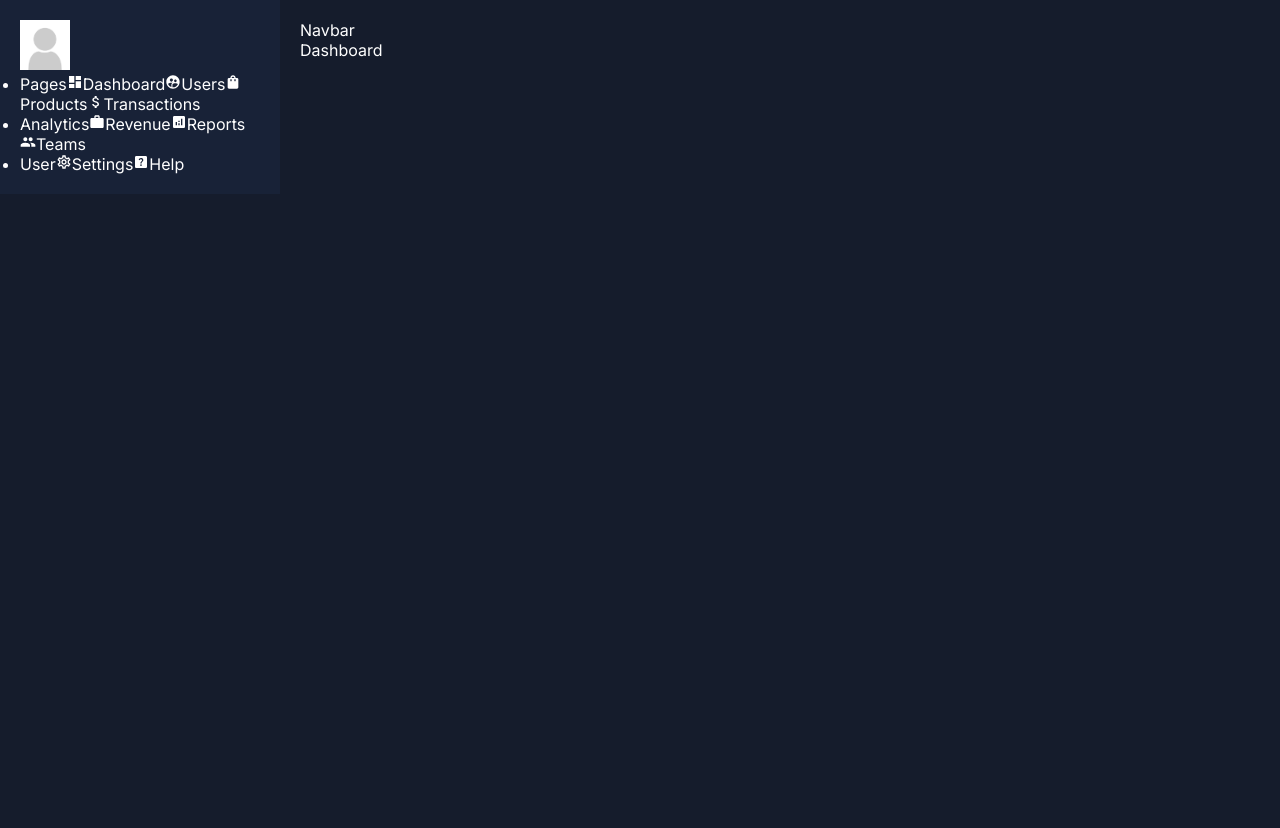
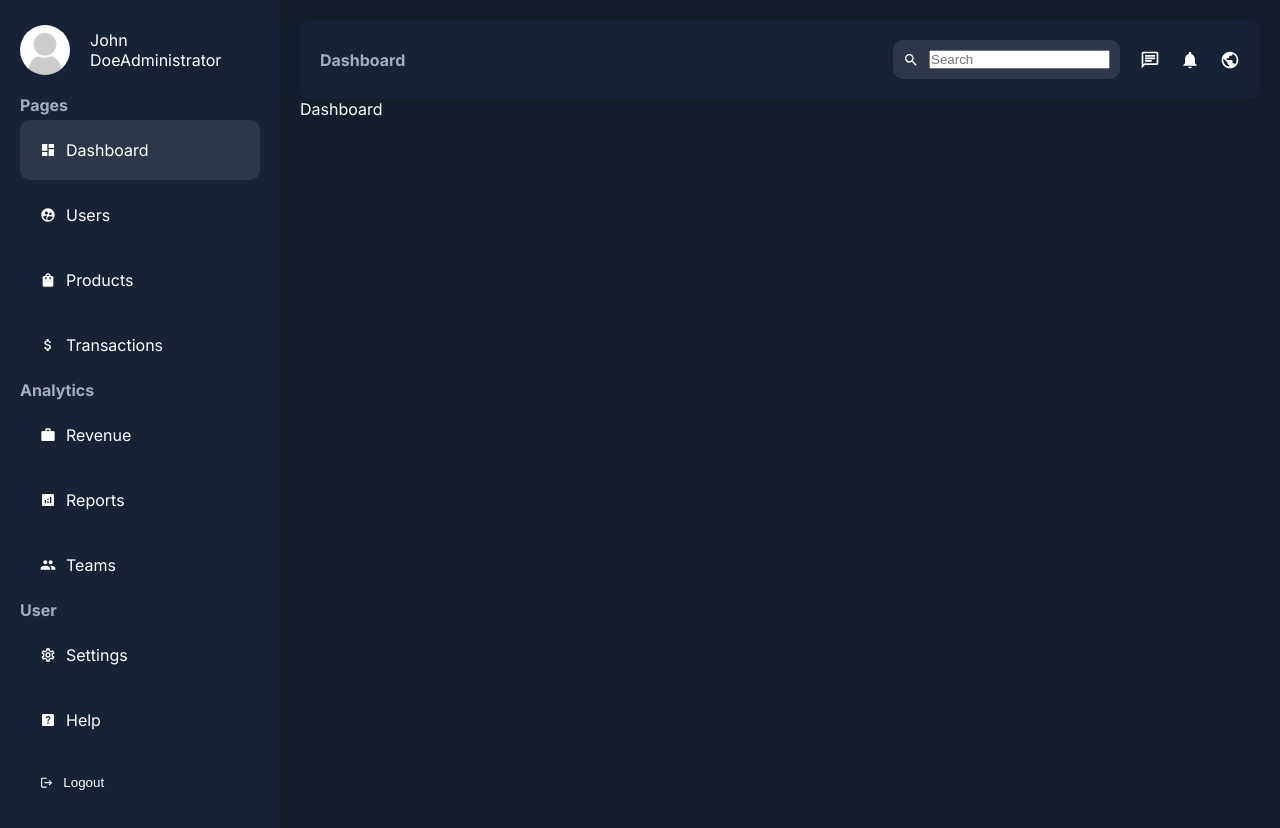
Before and after one commit to MikeAppDev/dashboard-tuto, a Next.js app: page /dashboard in a window 1280 px wide. Before the commit the page ends 800 px from the top, so only its background shows below. Built offline with nearby package versions, Linux system fonts and the light colour scheme.

Commit message:
sideBar + navBar + end progress

```diff
--- a/app/ui/dashboard/navbar/navbar.jsx
+++ b/app/ui/dashboard/navbar/navbar.jsx
@@ -1,7 +1,30 @@
+"use client"
+import styles from './navbar.module.css'
+import { usePathname } from 'next/navigation'
+import {
+  MdNotifications,
+  MdOutlineChat,
+  MdPublic,
+  MdSearch,
+} from "react-icons/md";
+
 const Navbar = () => {
+
+  const pathname = usePathname();
   return (
-    <div>
-      Navbar
+    <div className={styles.container}>
+      <div className={styles.title}>{pathname.split("/").pop()}</div>
+      <div className={styles.menu}>
+        <div className={styles.search}>
+          <MdSearch />
+          <input type="text" placeholder='Search' className={styles.Input} />
+        </div>
+        <div className={styles.icon}>
+          <MdOutlineChat size={20} />
+          <MdNotifications size={20} />
+          <MdPublic size={20} />
+        </div>
+      </div>
     </div>
   )
 }
--- a/app/ui/dashboard/navbar/navbar.module.css
+++ b/app/ui/dashboard/navbar/navbar.module.css
@@ -0,0 +1,40 @@
+.container {
+    padding: 20px;
+    border-radius: 10px;
+    background-color: var(--bgSoft);
+    display: flex;
+    justify-content: space-between;
+    align-items: center;
+}
+
+.title {
+    color: var(--textSoft);
+    font-weight: bold;
+    text-transform: capitalize;
+}
+
+.menu {
+    display: flex;
+    align-items: center;
+    gap: 20px;
+}
+
+.search {
+    display: flex;
+    align-items: center;
+    gap: 10px;
+    background-color: #2e374a;
+    padding: 10px;
+    border-radius: 10px;
+}
+
+.input {
+    background-color: transparent;
+    border: none;
+    color: var(--text);
+}
+
+.icon {
+    display: flex;
+    gap: 20px;
+}
--- a/app/ui/dashboard/sidebar/menuLink/menuLink.jsx
+++ b/app/ui/dashboard/sidebar/menuLink/menuLink.jsx
@@ -1,10 +1,16 @@
+"use client"
 import Link from 'next/link'
 import styles from './menuLink.module.css'
-Link
+import { usePathname } from 'next/navigation';
+
 
 const MenuLink = ({item}) => {
+
+    const pathname = usePathname();
+
+
   return (
-    <Link href={item.path} className={styles.container}>
+    <Link href={item.path} className={`${styles.container} ${pathname === item.path && styles.active}`}>
       {item.icon}
       {item.title}
     </Link>
--- a/app/ui/dashboard/sidebar/menuLink/menuLink.module.css
+++ b/app/ui/dashboard/sidebar/menuLink/menuLink.module.css
@@ -1,4 +1,12 @@
 .container {
-    position: sticky;
-    top: 40px;
+    display: flex;
+    align-items: center;
+    padding: 20px;
+    margin: 5px 0px;
+    border-radius: 10px;
+    gap: 10px;
 }
+
+.container:hover, .active {
+    background-color: #2E374a;
+}
--- a/app/ui/dashboard/sidebar/sidebar.jsx
+++ b/app/ui/dashboard/sidebar/sidebar.jsx
@@ -9,7 +9,8 @@ import {
   MdAnalytics,
   MdPeople,
   MdOutlineSettings,
-  MdHelpCenter } from 'react-icons/md'
+  MdHelpCenter,
+  MdLogout } from 'react-icons/md'
 import MenuLink from './menuLink/menuLink';
 import Image from "next/image";
 
@@ -88,8 +89,12 @@ const Sidebar = () => {
           width="50"
           height="50"
         />
+        <div className='styles.userDetail'>
+          <span className='styles.username'>John Doe</span>
+          <span className='styles.userTitle'>Administrator</span>
+        </div>
       </div>
-      <ul>
+      <ul className={styles.list}>
       {menuItems.map((cat) => (
         <li key={cat.title}>
           <span className={styles.cat}>{cat.title}</span>
@@ -99,6 +104,10 @@ const Sidebar = () => {
           </li>
       ))}
       </ul>
+      <button className={styles.logout}>
+        <MdLogout />
+        Logout
+        </button>
     </div>
   )
 }
--- a/app/ui/dashboard/sidebar/sidebar.module.css
+++ b/app/ui/dashboard/sidebar/sidebar.module.css
@@ -0,0 +1,59 @@
+.container {
+    position: sticky;
+    top: 40px;
+}
+
+.user {
+    display: flex;
+    align-items: center;
+    gap: 20px;
+    margin: 0 0 20px 0;
+}
+
+.userImage {
+    border-radius: 50%;
+    object-fit: cover;
+}
+
+.userDetail {
+    display: flex;
+    flex-direction: column;
+}
+
+.username {
+    font-weight: 500;
+}
+
+.userTitle {
+    font-size: 12px;
+    color: var(--textSoft);
+}
+
+.list {
+    list-style: none;
+}
+
+.cat {
+    color: var(--textSoft);
+    font-weight: bold;
+    font-style: 13px;
+    margin: 10px 0px;
+}
+
+.logout {
+    padding: 20px;
+    margin: 5px 0px;
+    display: flex;
+    align-items: center;
+    gap: 10px;
+    cursor: pointer;
+    border-radius: 10px;
+    background: none;
+    border: none;
+    color: #fff;
+    width: 100%;
+}
+
+.logout:hover {
+    background-color: #2E374a;
+}
```
